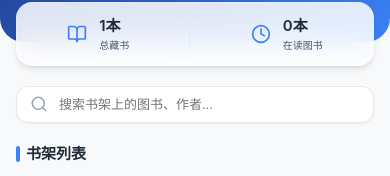
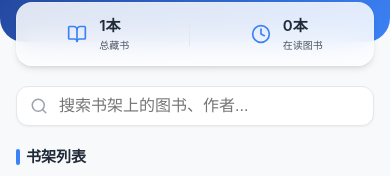
Before and after one commit to xiaodashi12/systemAnalyst, a Vue app: page /#/ in a window 390 px wide. Shown: the part 109-285 px from the top of the page. Built offline with nearby package versions, Linux system fonts and the light colour scheme.

Commit message:
style: set input font size to 16px to prevent mobile zoom-on-focus behavior

```diff
--- a/src/components/OutlineDrawer.vue
+++ b/src/components/OutlineDrawer.vue
@@ -559,7 +559,7 @@ function highlightText(text: string, query: string) {
   outline: none;
   background-color: var(--bg-primary);
   color: var(--text-primary);
-  font-size: 14px;
+  font-size: 16px;
   transition: border-color var(--transition-fast);
 }
 
--- a/src/views/HomeView.vue
+++ b/src/views/HomeView.vue
@@ -374,7 +374,7 @@ function openBook(bookId: string) {
   background-color: var(--bg-card);
   color: var(--text-primary);
   outline: none;
-  font-size: 13px;
+  font-size: 16px;
   box-shadow: var(--shadow-sm);
   transition: border-color var(--transition-fast), box-shadow var(--transition-fast);
 }
```
